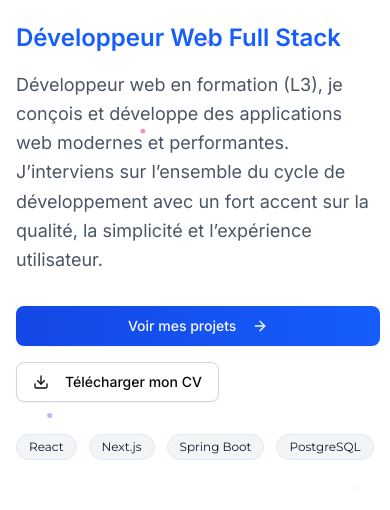
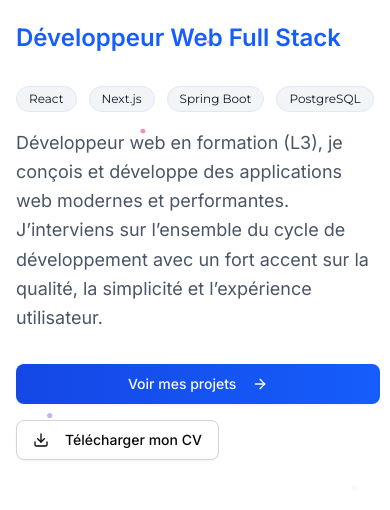
Before and after one commit to RYJramefison/Portfolio, a Next.js app: page / in a window 390 px wide. Shown: the part 551-1061 px from the top of the page. Built offline with nearby package versions, Linux system fonts and the light colour scheme; no server answers.

Commit message:
fix: position skill on phone in heroSection

```diff
--- a/components/sections/HeroSection.tsx
+++ b/components/sections/HeroSection.tsx
@@ -127,8 +127,12 @@ const fullName = [
 
 {/* Skills badges */}
 
+
+
+            </div>
+            <div className="flex flex-col">
   <motion.p
-                className="text-lg text-gray-600 max-w-lg leading-relaxed dark:text-gray-200"
+    className="text-lg text-gray-600 max-w-lg leading-relaxed dark:text-gray-200 order-2 md:order-1"
     initial={{ opacity: 0, y: 20 }}
     animate={{ opacity: 1, y: 0 }}
     transition={{ delay: 0.8, duration: 0.6 }}
@@ -136,7 +140,30 @@ const fullName = [
     {t.home.description}
   </motion.p>
 
+  <motion.ul
+    className="flex flex-wrap gap-3 mt-0 md:mt-3 my-4 md:my-0 order-1 md:order-2"
+    initial={{ opacity: 0, y: 15 }}
+    animate={{ opacity: 1, y: 0 }}
+    transition={{ delay: 0.75, duration: 0.6 }}
+  >
+    {t.home.technologies.map((tech, index) => (
+      <motion.li
+        key={tech}
+        whileHover={{ scale: 1.05 }}
+        whileTap={{ scale: 0.97 }}
+        className={`${museoModerno.className} px-3 py-1 rounded-full text-xs font-medium
+                   bg-gray-100 text-gray-900
+                   dark:bg-blue-900/30 dark:text-blue-300
+                   border border-blue-100 dark:border-blue-800
+                  `}
+      >
+        {tech}
+      </motion.li>
+    ))}
+  </motion.ul>
 </div>
+
+
             <motion.div
               className="flex flex-col sm:flex-row gap-4"
               initial={{ opacity: 0, y: 20 }}
@@ -168,27 +195,7 @@ const fullName = [
               </a>
 
             </motion.div>
-            <motion.ul
-  className="flex flex-wrap gap-3 mt-3"
-  initial={{ opacity: 0, y: 15 }}
-  animate={{ opacity: 1, y: 0 }}
-  transition={{ delay: 0.75, duration: 0.6 }}
->
-  {t.home.technologies.map((tech, index) => (
-    <motion.li
-      key={tech}
-      whileHover={{ scale: 1.05 }}
-      whileTap={{ scale: 0.97 }}
-      className={`${museoModerno.className} px-3 py-1 rounded-full text-xs font-medium
-                 bg-gray-100 text-gray-900
-                 dark:bg-blue-900/30 dark:text-blue-300
-                 border border-blue-100 dark:border-blue-800
-                `}
-    >
-      {tech}
-    </motion.li>
-  ))}
-</motion.ul>
+
           </motion.div>
           <motion.div
   className="relative flex justify-center md:-top-10 items-center w-full order-1 lg:order-2"
```
Lines whose indentation alone changed are shown as unchanged.
